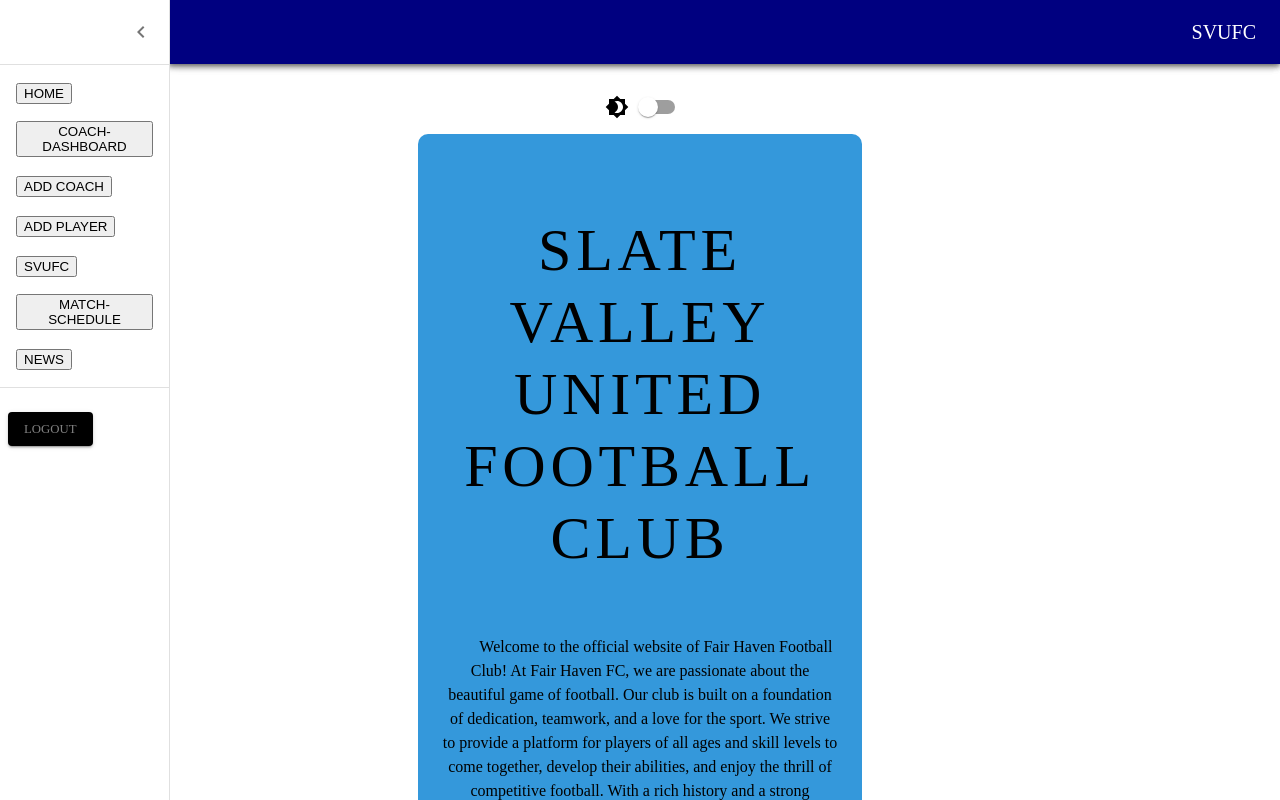
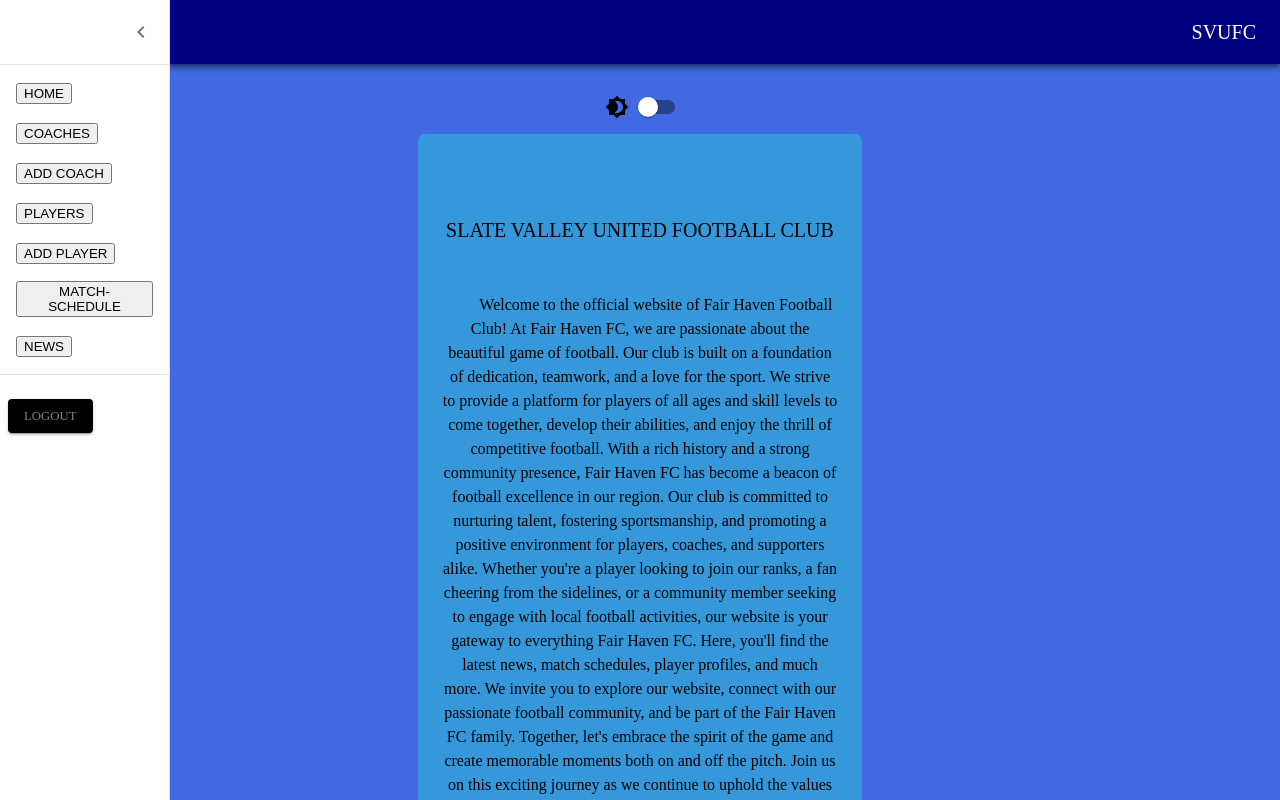
Before and after one commit to eoinmoney78/fhfc-soccer, a React (Create React App) app: page /home in a window 1280 px wide. Both pictures are taken after a click on the button 32 px from the left and 32 px from the top of the page. Shown: the top 800 px of the page. Built offline with nearby package versions, Linux system fonts and the light colour scheme.

Commit message:
bug fix coachForm

```diff
--- a/src/components/coaches/CoachForm.jsx
+++ b/src/components/coaches/CoachForm.jsx
@@ -127,9 +127,16 @@ function CoachForm(props) {
       return '';
     }
   };
-
   return (
     <Container maxWidth="md">
+      <Typography variant="h4" component="h2" align="center" gutterBottom>
+
+      </Typography>
+      {!isAdmin && (
+        <Typography variant="h6" align="center" color="secondary">
+          Must be admin to add Coaches
+        </Typography>
+      )}
       {isAdmin && (
         <form onSubmit={handleSubmit}>
           <Grid container spacing={2} direction="column">
@@ -170,7 +177,6 @@ function CoachForm(props) {
             <Grid item xs={12}>
               <Button type="submit" variant="contained" color="primary">
                 Add Coach
-
               </Button>
             </Grid>
           </Grid>
--- a/src/components/home/Home.jsx
+++ b/src/components/home/Home.jsx
@@ -1,23 +1,32 @@
-import React from 'react';
+import React, { useEffect } from 'react';
 import { Container, Typography } from '@mui/material';
 import TemporaryDrawer from '../layout/TemporaryDrawer';
 
 const Home = () => {
+
+  useEffect(() => {
+    document.body.style.backgroundColor = 'royalblue';
+
+        // Change it back when the component is unmounted
+        return () => {
+          document.body.style.backgroundColor = null;
+        };
+      }, []);
   return (
-    <Container maxWidth="xs" style={{ backgroundColor: '#3498db', borderRadius: '10px' }}>
+    <Container maxWidth="xs" style={{ backgroundColor: '#3498db', borderRadius: '7px', overflow: 'auto' }}>
+
       <nav>
         <TemporaryDrawer />
       </nav>
-      <Typography variant="h2" component="h1" align="center" gutterBottom>
+      <Typography variant="h6" component="h5" align="center" gutterBottom>
      SLATE VALLEY UNITED FOOTBALL CLUB
       </Typography>
       <nav>
-      {/* <img src="https://res.cloudinary.com/dns9ltiu8/image/upload/v1682379643/coffee_beans-cup_nt08zx.jpg" alt="Cup of coffee with pile of coffee beans" width="400" height="250" /> */}
 
 
       </nav>
       <br />
-      <Typography variant="h4" component="h1" align="left" gutterBottom>
+      <Typography variant="h4" component="h5" align="left" gutterBottom>
 
       </Typography>
       <p>
--- a/src/components/layout/TemporaryDrawer.jsx
+++ b/src/components/layout/TemporaryDrawer.jsx
@@ -132,7 +132,7 @@ export default function TemporaryDrawer({ sessionToken, setSessionToken }) {
           </ListItem>
           <ListItem>
             <Link to="/coach-dashboard">
-              <button> COACH-DASHBOARD</button>
+              <button> COACHES</button>
             </Link>
           </ListItem>
 
@@ -147,13 +147,13 @@ export default function TemporaryDrawer({ sessionToken, setSessionToken }) {
             </Link>
           </ListItem> */}
           <ListItem>
-            <Link to="/add-player">
-              <button> ADD PLAYER  </button>
+            <Link to="/dashboard">
+              <button> PLAYERS </button>
             </Link>
           </ListItem>
           <ListItem>
-            <Link to="/dashboard">
-              <button> SVUFC </button>
+            <Link to="/add-player">
+              <button> ADD PLAYER  </button>
             </Link>
           </ListItem>
           <ListItem>
--- a/src/components/matchschedule/Match.jsx
+++ b/src/components/matchschedule/Match.jsx
@@ -129,7 +129,7 @@ function Match() {
       <Grid container spacing={3}>
         {matches.map((match) => (
           <Grid item xs={12} md={6} lg={4} key={match._id}>
-            <Card sx={{ backgroundColor: 'lightblue' }}>
+            <Card sx={{ backgroundColor: 'royalblue' }}>
               <CardContent>
                 <Typography variant="body1">
                   Date: {new Date(match.date).toLocaleDateString('en-US', { year: 'numeric', month: 'long', day: 'numeric' })}
--- a/src/components/players/PlayerPage.jsx
+++ b/src/components/players/PlayerPage.jsx
@@ -10,6 +10,7 @@ const PlayerPage = (params) => {
   const dataFetchedRef = useRef(false);
 
   const { id } = useParams();
+
 
   const fetchPlayer = async () => {
     try {
```
Also changed, not shown: src/images/football-emblem-2.png (deleted), src/images/football-emblem.png (deleted). Lines whose indentation alone changed are shown as unchanged.
